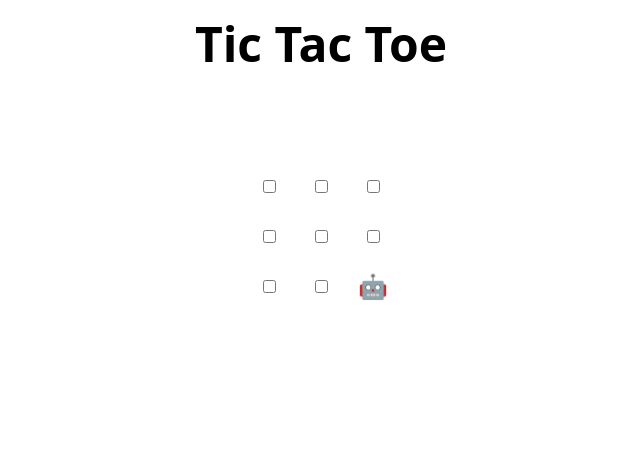
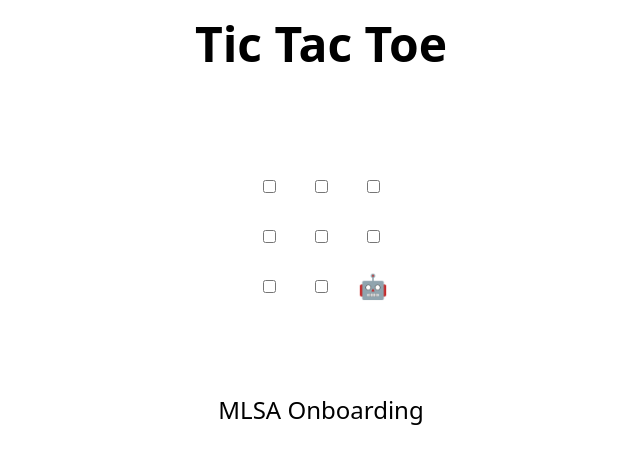
Before and after one commit to kajallochab/skills-review-pull-requests, a plain HTML site: page index.html in a window 1280 px wide. Shown: the whole page, without its empty margins (319-959 px from the left). Drawn offline with Linux system fonts and the light colour scheme.

Commit message:
Update index.html
MLSA on-boarding.

```diff
--- a/index.html
+++ b/index.html
@@ -47,6 +47,7 @@
   </tr>
 </table>
 
+<p> MLSA Onboarding </p>
 <h2 hidden>Game over, refresh to play again 🧑‍💻 🤖!</h2>
 
 <script>
```
